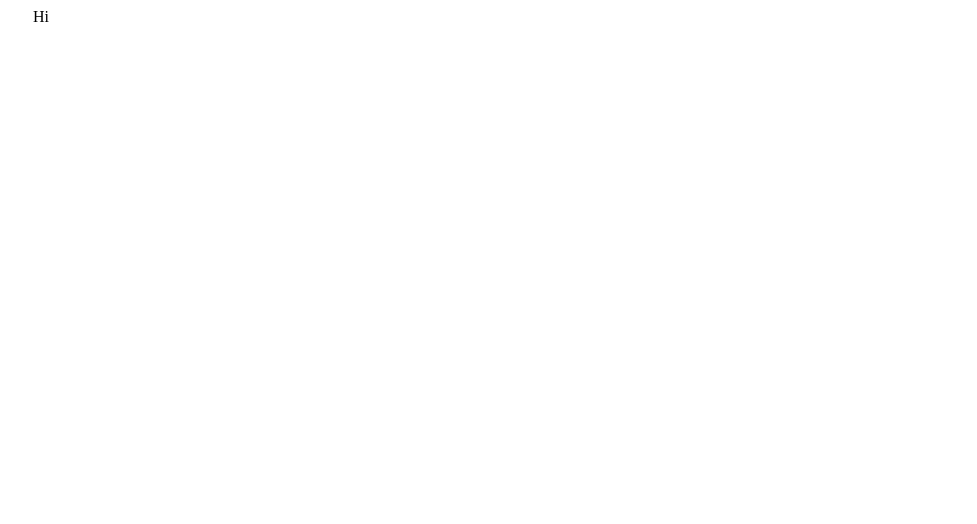
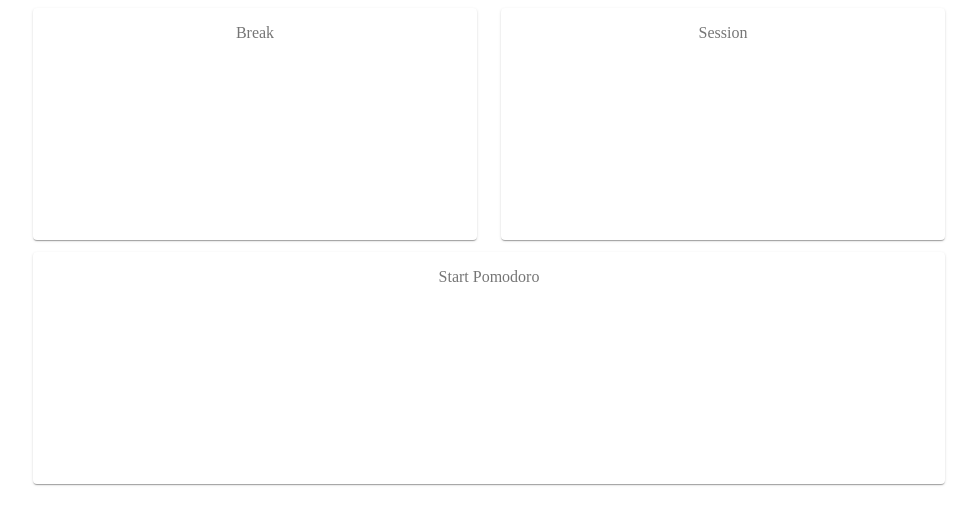
Before and after one commit to prokawsar/frontend-projects-freecodecamp, a React (Create React App) app in the folder Pomodoro_Clock/: page / in a window 1280 px wide. Shown: the top 524 px of the page, without its empty margins (151-1128 px from the left). Built offline with nearby package versions, Linux system fonts and the light colour scheme.

Commit message:
skeleton added

```diff
--- a/Pomodoro_Clock/src/App.js
+++ b/Pomodoro_Clock/src/App.js
@@ -1,11 +1,40 @@
 import React from 'react';
-import {Container} from '@material-ui/core';
+import {Container, Grid} from '@material-ui/core';
+import TimeSetter from './components/TimeSetter';
 
 const App = () => {
+  const _data = {
+    'break' : {
+      'text': 'Break',
+      'size': 6
+    },
+    'session': {
+      'text': 'Session',
+      'size': 6
+    },
+    'main':{
+      'text': 'Start Pomodoro',
+      'size': 12
+    }
+  }
+  const _break = _data.break;
+  const _session = _data.session;
+  const _main = _data.main;
+
   return (
     <div>
       <Container maxWidth="md">
-        Hi
+
+      {/* <Grid container spacing={3} align="center" direction="column" justify="center"> */}
+        <Grid container spacing={3}>
+          <TimeSetter conf={_break} />
+          <TimeSetter conf={_session} />
+        </Grid>
+
+        <Grid container spacing={3}>
+          <TimeSetter conf={_main} />
+        </Grid>
+      {/* </Grid> */}
       </Container>
     </div>
   );
--- /dev/null
+++ b/Pomodoro_Clock/src/components/TimeSetter.js
@@ -0,0 +1,31 @@
+import React from 'react';
+import { makeStyles } from '@material-ui/core/styles';
+import {Grid, Paper} from '@material-ui/core';
+
+const useStyles = makeStyles(theme => ({
+  root: {
+    flexGrow: 1,
+  },
+  paper: {
+    padding: theme.spacing(2),
+    textAlign: 'center',
+    color: theme.palette.text.secondary,
+    height: 200
+  },
+}));
+
+
+const TimeSetter = (props) => {
+
+  const classes = useStyles();
+  const  {text, size} = props.conf;
+
+  return (
+    <Grid item xs={size} >
+      <Paper className={classes.paper}>{text}</Paper>
+    </Grid>
+  );
+
+}
+
+export default TimeSetter;
```
